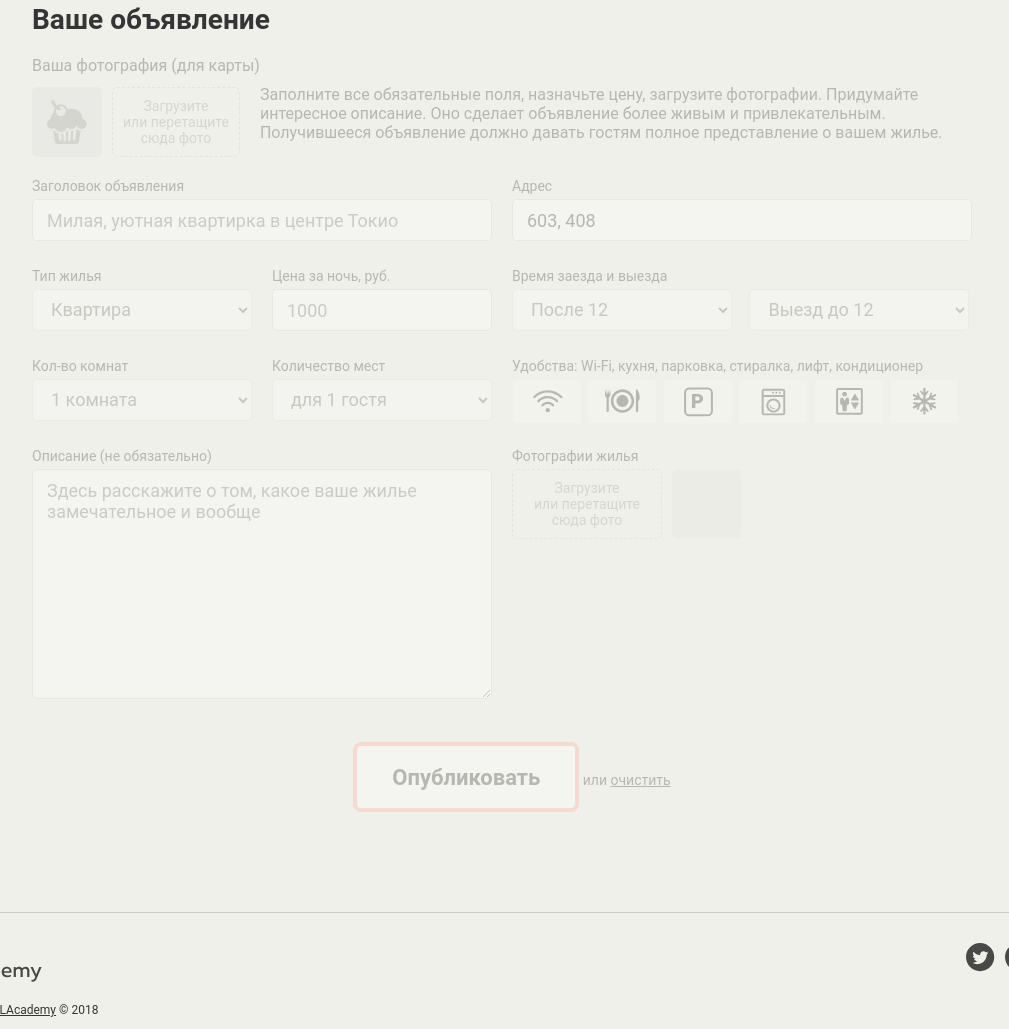
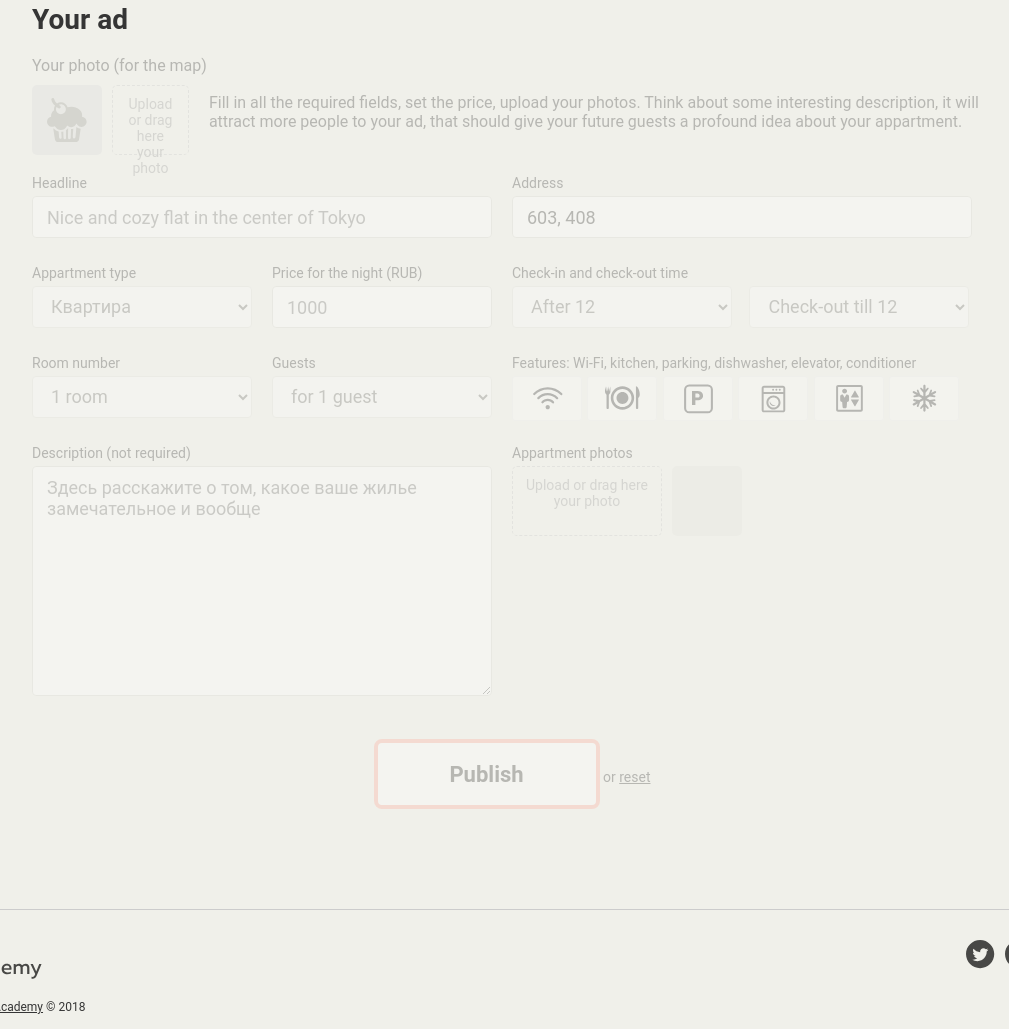
Before and after one commit to topuzzino/20075-keksobooking-2, a website: page index.html in a window 1280 px wide. Shown: the part 777-1806 px from the top of the page, without its empty margins (128-1137 px from the left). Drawn offline with Linux system fonts and the light colour scheme; files whose address does not match are found by name.

Commit message:
translation

```diff
--- a/css/style.css
+++ b/css/style.css
@@ -157,6 +157,7 @@ fieldset {
   font-weight: 700;
   text-align: center;
   color: #ffffff;
+  font-family: "Roboto", "Arial", sans-serif;
 }
 
 .map--faded .map__overlay {
--- a/index.html
+++ b/index.html
@@ -11,8 +11,8 @@
 
   <main>
     <div class="promo">
-      <h1 class="promo__title visually-hidden">Keksobooking. Kekse as neighbors</h1>
-      <img src="img/keksobooking.svg" alt="Keksobooking. Кексы по соседству" width="215" height="45">
+      <h1 class="promo__title visually-hidden">Keksobooking. Tokyo neighbors</h1>
+      <img src="img/keksobooking.svg" alt="Keksobooking. Tokyo neighbors" width="215" height="45">
     </div>
 
     <section class="map map--faded">
@@ -36,7 +36,7 @@
       <div class="map__filters-container">
         <form action="#" class="map__filters" autocomplete="off">
           <select name="housing-type" id="housing-type" class="map__filter">
-            <option value="any" selected>Любой тип жилья</option>
+            <option value="any" selected>Appartment type</option>
             <option value="palace">Дворец</option>
             <option value="flat">Квартира</option>
             <option value="house">Дом</option>
@@ -44,24 +44,24 @@
           </select>
 
           <select name="housing-price" id="housing-price" class="map__filter">
-            <option value="any" selected>Любая</option>
+            <option value="any" selected>Price</option>
             <option value="middle">10000 - 50000&#x20bd;</option>
-            <option value="low">до 10000&#x20bd;</option>
-            <option value="high">от 50000&#x20bd;</option>
+            <option value="low">to 10000&#x20bd;</option>
+            <option value="high">from 50000&#x20bd;</option>
           </select>
 
           <select name="housing-rooms" id="housing-rooms" class="map__filter">
-            <option value="any" selected>Любое число комнат</option>
-            <option value="1">Одна комната</option>
-            <option value="2">Две комнаты</option>
-            <option value="3">Три комнаты</option>
+            <option value="any" selected>Room number</option>
+            <option value="1">1 room</option>
+            <option value="2">2 rooms</option>
+            <option value="3">3 rooms</option>
           </select>
 
           <select name="housing-guests" id="housing-guests" class="map__filter">
-            <option value="any" selected>Любое число гостей</option>
-            <option value="2">Два гостя</option>
-            <option value="1">Один гость</option>
-            <option value="0">Не для гостей</option>
+            <option value="any" selected>Guest number</option>
+            <option value="2">2 guests</option>
+            <option value="1">1 guest</option>
+            <option value="0">Not for guests</option>
           </select>
 
           <fieldset id="housing-features" class="map__features">
@@ -69,26 +69,26 @@
             <label class="map__feature map__feature--wifi" for="filter-wifi">Wi-Fi</label>
 
             <input type="checkbox" name="features" value="dishwasher" id="filter-dishwasher" class="map__checkbox visually-hidden">
-            <label class="map__feature map__feature--dishwasher" for="filter-dishwasher">Посудомоечная машина</label>
+            <label class="map__feature map__feature--dishwasher" for="filter-dishwasher">Dishwasher</label>
 
             <input type="checkbox" name="features" value="parking" id="filter-parking" class="map__checkbox visually-hidden">
-            <label class="map__feature map__feature--parking" for="filter-parking">Парковка</label>
+            <label class="map__feature map__feature--parking" for="filter-parking">Parking</label>
 
             <input type="checkbox" name="features" value="washer" id="filter-washer" class="map__checkbox visually-hidden">
-            <label class="map__feature map__feature--washer" for="filter-washer">Стиральная машина</label>
+            <label class="map__feature map__feature--washer" for="filter-washer">Washing machine</label>
 
             <input type="checkbox" name="features" value="elevator" id="filter-elevator" class="map__checkbox visually-hidden">
-            <label class="map__feature map__feature--elevator" for="filter-elevator">Лифт</label>
+            <label class="map__feature map__feature--elevator" for="filter-elevator">Elevator</label>
 
             <input type="checkbox" name="features" value="conditioner" id="filter-conditioner" class="map__checkbox visually-hidden">
-            <label class="map__feature map__feature--conditioner" for="filter-conditioner">Кондиционер</label>
+            <label class="map__feature map__feature--conditioner" for="filter-conditioner">Conditioner</label>
            </fieldset>
         </form>
       </div>
     </section>
 
     <section class="notice">
-      <h2 class="notice__title">Ваше объявление</h2>
+      <h2 class="notice__title">Your ad</h2>
 
       <form class="ad-form ad-form--disabled"
             method="post"
@@ -96,31 +96,31 @@
             action="https://js.dump.academy/keksobooking"
             autocomplete="off">
         <fieldset class="ad-form-header">
-          <legend class="ad-form-header__title">Ваша фотография (для карты)</legend>
+          <legend class="ad-form-header__title">Your photo (for the map)</legend>
           <div class="ad-form-header__upload">
             <div class="ad-form-header__preview">
               <img src="img/muffin-grey.svg" alt="Аватар пользователя" width="40" height="44">
             </div>
             <div class="ad-form__field">
               <input type="file" id="avatar" name="avatar" class="ad-form-header__input visually-hidden">
-              <label class="ad-form-header__drop-zone" for="avatar">Загрузите или&nbsp;перетащите сюда фото</label>
+              <label class="ad-form-header__drop-zone" for="avatar">Upload or&nbsp;drag here your photo</label>
             </div>
-            <p class="ad-form-header__info">Заполните все обязательные поля, назначьте цену, загрузите фотографии. Придумайте интересное описание. Оно сделает объявление более живым и привлекательным. Получившееся объявление должно давать гостям полное представление о вашем жилье.</p>
+            <p class="ad-form-header__info">Fill in all the required fields, set the price, upload your photos. Think about some interesting description, it will attract more people to your ad, that should give your future guests a profound idea about your appartment.</p>
           </div>
         </fieldset>
 
         <fieldset class="ad-form__element ad-form__element--wide">
-          <label class="ad-form__label" for="title">Заголовок объявления</label>
-          <input id="title" name="title" type="text" minlength="30" maxlength="100" placeholder="Милая, уютная квартирка в центре Токио" minlength="30" maxlength="100" required>
+          <label class="ad-form__label" for="title">Headline</label>
+          <input id="title" name="title" type="text" minlength="30" maxlength="100" placeholder="Nice and cozy flat in the center of Tokyo" minlength="30" maxlength="100" required>
         </fieldset>
 
         <fieldset class="ad-form__element ad-form__element--wide">
-          <label class="ad-form__label" for="address">Адрес</label>
+          <label class="ad-form__label" for="address">Address</label>
           <input id="address" name="address" type="text" readonly>
         </fieldset>
 
         <fieldset class="ad-form__element">
-          <label class="ad-form__label" for="type">Тип жилья</label>
+          <label class="ad-form__label" for="type">Appartment type</label>
           <select id="type" name="type">
             <option value="bungalo">Бунгало</option>
             <option value="flat" selected>Квартира</option>
@@ -130,91 +130,91 @@
         </fieldset>
 
         <fieldset class="ad-form__element">
-          <label class="ad-form__label" for="price">Цена за ночь, руб.</label>
+          <label class="ad-form__label" for="price">Price for the night (RUB)</label>
           <input id="price" name="price" type="number" min="0" max="1000000" placeholder="1000" required>
         </fieldset>
 
         <fieldset class="ad-form__element ad-form__element--time">
-          <label class="ad-form__label" for="timein">Время заезда и выезда</label>
+          <label class="ad-form__label" for="timein">Check-in and check-out time</label>
           <select id="timein" name="timein">
-            <option value="12:00" selected>После 12</option>
-            <option value="13:00">После 13</option>
-            <option value="14:00">После 14</option>
+            <option value="12:00" selected>After 12</option>
+            <option value="13:00">After 13</option>
+            <option value="14:00">After 14</option>
           </select>
           <select id="timeout" name="timeout" title="Time to go out">
-            <option value="12:00" selected>Выезд до 12</option>
-            <option value="13:00">Выезд до 13</option>
-            <option value="14:00">Выезд до 14</option>
+            <option value="12:00" selected>Check-out till 12</option>
+            <option value="13:00">Check-out till 13</option>
+            <option value="14:00">Check-out till 14</option>
           </select>
         </fieldset>
 
         <fieldset class="ad-form__element">
-          <label class="ad-form__label" for="room_number">Кол-во комнат</label>
+          <label class="ad-form__label" for="room_number">Room number</label>
           <select id="room_number" name="rooms">
-            <option value="1" selected>1 комната</option>
-            <option value="2">2 комнаты</option>
-            <option value="3">3 комнаты</option>
-            <option value="100">100 комнат</option>
+            <option value="1" selected>1 room</option>
+            <option value="2">2 rooms</option>
+            <option value="3">3 rooms</option>
+            <option value="100">100 rooms</option>
           </select>
         </fieldset>
 
         <fieldset class="ad-form__element">
-          <label class="ad-form__label" for="capacity">Количество мест</label>
+          <label class="ad-form__label" for="capacity">Guests</label>
           <select id="capacity" name="capacity">
-            <option value="3">для 3 гостей</option>
-            <option value="2">для 2 гостей</option>
-            <option value="1" selected>для 1 гостя</option>
-            <option value="0">не для гостей</option>
+            <option value="3">for 3 guests</option>
+            <option value="2">for 2 guests</option>
+            <option value="1" selected>for 1 guest</option>
+            <option value="0">not for guests</option>
           </select>
         </fieldset>
 
         <fieldset class="ad-form__element ad-form__element--wide features">
-          <legend>Удобства: Wi-Fi, кухня, парковка, стиралка, лифт, кондиционер</legend>
+          <legend>Features: Wi-Fi, kitchen, parking, dishwasher, elevator, conditioner</legend>
 
           <input type="checkbox" name="features" value="wifi" id="feature-wifi" class="feature__checkbox visually-hidden">
           <label class="feature feature--wifi" for="feature-wifi">Wi-Fi</label>
 
           <input type="checkbox" name="features" value="dishwasher" id="feature-dishwasher" class="feature__checkbox visually-hidden">
-          <label class="feature feature--dishwasher" for="feature-dishwasher">Посудомоечная машина</label>
+          <label class="feature feature--dishwasher" for="feature-dishwasher">dishwasher</label>
 
           <input type="checkbox" name="features" value="parking" id="feature-parking" class="feature__checkbox visually-hidden">
-          <label class="feature feature--parking" for="feature-parking">Парковка</label>
+          <label class="feature feature--parking" for="feature-parking">parking</label>
 
           <input type="checkbox" name="features" value="washer" id="feature-washer" class="feature__checkbox visually-hidden">
-          <label class="feature feature--washer" for="feature-washer">Стиральная машина</label>
+          <label class="feature feature--washer" for="feature-washer">washing machine</label>
 
           <input type="checkbox" name="features" value="elevator" id="feature-elevator" class="feature__checkbox visually-hidden">
-          <label class="feature feature--elevator" for="feature-elevator">Лифт</label>
+          <label class="feature feature--elevator" for="feature-elevator">elevator</label>
 
           <input type="checkbox" name="features" value="conditioner" id="feature-conditioner" class="feature__checkbox visually-hidden">
-          <label class="feature feature--conditioner" for="feature-conditioner">Кондиционер</label>
+          <label class="feature feature--conditioner" for="feature-conditioner">conditioner</label>
         </fieldset>
 
         <fieldset class="ad-form__element ad-form__element--wide">
-          <label class="ad-form__label" for="description">Описание (не обязательно)</label>
+          <label class="ad-form__label" for="description">Description (not required)</label>
           <textarea id="description" name="description" placeholder="Здесь расскажите о том, какое ваше жилье замечательное и вообще"></textarea>
         </fieldset>
 
         <fieldset class="ad-form__element ad-form__element--wide">
-          <label class="ad-form__label">Фотографии жилья</label>
+          <label class="ad-form__label">Appartment photos</label>
           <div class="ad-form__photo-container">
             <div class="ad-form__upload">
               <input type="file" id="images" name="images" class="ad-form__input visually-hidden">
-              <label for="images" class="ad-form__drop-zone">Загрузите или&nbsp;перетащите сюда фото</label>
+              <label for="images" class="ad-form__drop-zone">Upload or&nbsp;drag here your photo</label>
             </div>
             <div class="ad-form__photo"></div>
           </div>
         </fieldset>
 
         <fieldset class="ad-form__element ad-form__element--submit">
-          <button class="ad-form__submit" type="submit">Опубликовать</button>
-          или <button class="ad-form__reset" type="reset">очистить</button>
+          <button class="ad-form__submit" type="submit">Publish</button>
+          or <button class="ad-form__reset" type="reset">reset</button>
         </fieldset>
       </form>
     </section>
 
     <div class="success hidden">
-      <p class="success__message">Ваше объявление<br>успешно размещено!</p>
+      <p class="success__message">Your ad<br>was successfully placed!</p>
     </div>
   </main>
 
@@ -223,7 +223,7 @@
       <a class="copyright__link copyright__link--image" href="https://htmlacademy.ru/intensive/javascript">
         <img src="img/htmla-logo.svg" width="130" height="45" alt="HTML Academy" class="copyright__logo">
       </a>
-      <p>Сделано в <a class="copyright__link copyright__link--text" href="https://htmlacademy.ru/intensive/javascript">HTMLAcademy</a> &copy; 2018</p>
+      <p>Made by <a class="copyright__link copyright__link--text" href="https://htmlacademy.ru/intensive/javascript">HTMLAcademy</a> &copy; 2018</p>
     </div>
 
     <ul class="footer__contacts contacts">
@@ -245,13 +245,13 @@
   <template>
     <article class="map__card popup">
       <img src="img/avatars/user01.png" class="popup__avatar" width="70" height="70" alt="Аватар пользователя">
-      <button type="button" class="popup__close">Закрыть</button>
-      <h3 class="popup__title">Уютное гнездышко для молодоженов</h3>
+      <button type="button" class="popup__close">Close</button>
+      <h3 class="popup__title">Cozy nest for newly-weds</h3>
       <p class="popup__text popup__text--address">102-0082 Tōkyō-to, Chiyoda-ku, Ichibanchō, 14−3</p>
-      <p class="popup__text popup__text--price">5200&#x20bd;<span>/ночь</span></p>
+      <p class="popup__text popup__text--price">5200&#x20bd;<span>/night</span></p>
       <h4 class="popup__type">Квартира</h4>
-      <p class="popup__text popup__text--capacity">2 комнаты для 3 гостей</p>
-      <p class="popup__text popup__text--time">Заезд после 14:00, выезд до 10:00</p>
+      <p class="popup__text popup__text--capacity">2 rooms for 3 guests</p>
+      <p class="popup__text popup__text--time">Check-in after 14:00, check-out till 10:00</p>
       <ul class="popup__features">
         <li class="popup__feature popup__feature--wifi"></li>
         <li class="popup__feature popup__feature--dishwasher"></li>
@@ -260,13 +260,13 @@
         <li class="popup__feature popup__feature--elevator"></li>
         <li class="popup__feature popup__feature--conditioner"></li>
       </ul>
-      <p class="popup__description">Великолепная квартира-студия в центре Токио. Подходит как туристам, так и бизнесменам. Квартира полностью укомплектована и недавно отремонтирована.</p>
+      <p class="popup__description">Wonderful appartment-studio in the center of Tokyo. Suits for the tourists, as well for the bussinessmen. The appartment is fully  equiped and recently redecorated.</p>
       <div class="popup__photos">
         <img src="" class="popup__photo" width="45" height="40" alt="Фотография жилья">
       </div>
     </article>
 
-    <button type="button" class="map__pin" style="left: 200px; top: 400px;"><img src="img/avatars/user07.png" width="40" height="40" draggable="false" alt="Метка объявления"></button>
+    <button type="button" class="map__pin" style="left: 200px; top: 400px;"><img src="img/avatars/user07.png" width="40" height="40" draggable="false" alt="Ad pin"></button>
   </template>
 
 <script src="js/map.js"></script>
--- a/js/map.js
+++ b/js/map.js
@@ -2,7 +2,7 @@
 
 // Data for the array of ads
 var ADS_AMOUNT = 8;
-var OFFER_TITLES = ['Большая уютная квартира', 'Маленькая неуютная квартира', 'Огромный прекрасный дворец', 'Маленький ужасный дворец', 'Красивый гостевой домик', 'Некрасивый негостеприимный домик', 'Уютное бунгало далеко от моря', 'Неуютное бунгало по колено в воде'];
+var OFFER_TITLES = ['Big cozy flat', 'Small comfortless flat', 'Huge wonderful palace', 'Small terrible palace', 'Beautiful guest small house', 'Ugly unfriendly small house', 'Cozy bungalo far from the sea', 'Not cozy bungalo in water'];
 var OFFER_TYPES = ['palace', 'flat', 'house', 'bungalo'];
 var CHECK_TIMES = ['12:00', '13:00', '14:00'];
 var FEATURES = ['wifi', 'dishwasher', 'parking', 'washer', 'elevator', 'conditioner'];
@@ -25,11 +25,11 @@ var PIN_WIDTH = 50;
 var INITIAL_MAIN_PIN_HEIGHT = 65;
 var MAIN_PIN_WIDTH = 65;
 var ACTIVE_MAIN_PIN_HEIGHT = 77;
-var PRICE_TEXT = '₽/ночь';
-var ROOMS_TEXT = ' комнаты для ';
-var GUESTS_TEXT = ' гостей';
-var CHECKIN_TEXT = 'Заезд после ';
-var CHECKOUT_TEXT = ', выезд до ';
+var PRICE_TEXT = '₽/night';
+var ROOMS_TEXT = ' rooms for ';
+var GUESTS_TEXT = ' guests';
+var CHECKIN_TEXT = 'Check-in after ';
+var CHECKOUT_TEXT = ', check-out till ';
 var ESC_KEYCODE = 27;
 var ENTER_KEYCODE = 13;
 var MAX_ROOM_NUMBER = 100;
```
